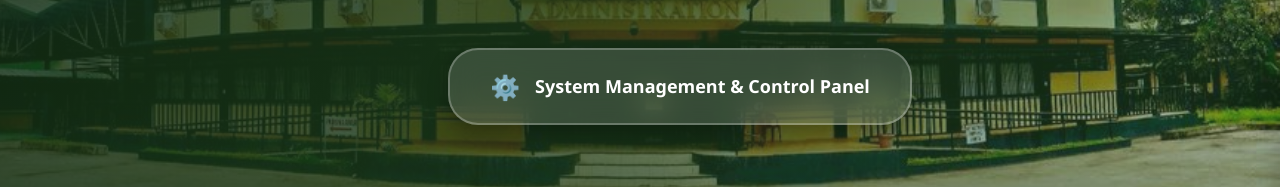
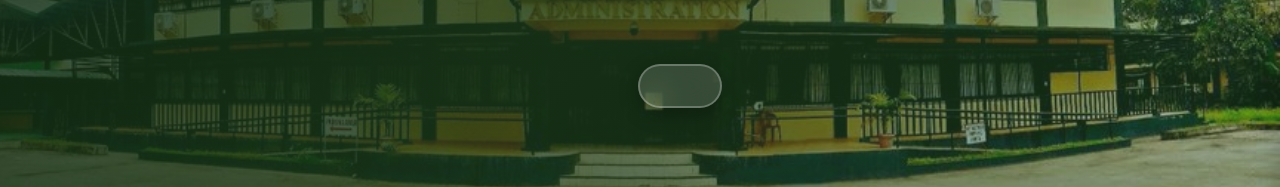
Before and after one commit to yzma-er/my-app, a React (Create React App) app: page /admin in a window 1280 px wide. Shown: the part 581-768 px from the top of the page. Built offline with nearby package versions, Linux system fonts and the light colour scheme; sample sign-in values are in the browser's storage.

Commit message:
Update AdminDashboard.jsx

```diff
--- a/src/pages/AdminDashboard.jsx
+++ b/src/pages/AdminDashboard.jsx
@@ -79,8 +79,7 @@ function AdminDashboard() {
             </p>
 
             <div className="admin-fullscreen-note">
-              <span className="admin-fullscreen-icon">⚙️</span>
-              <span>System Management & Control Panel</span>
+
             </div>
           </div>
         </div>
```
